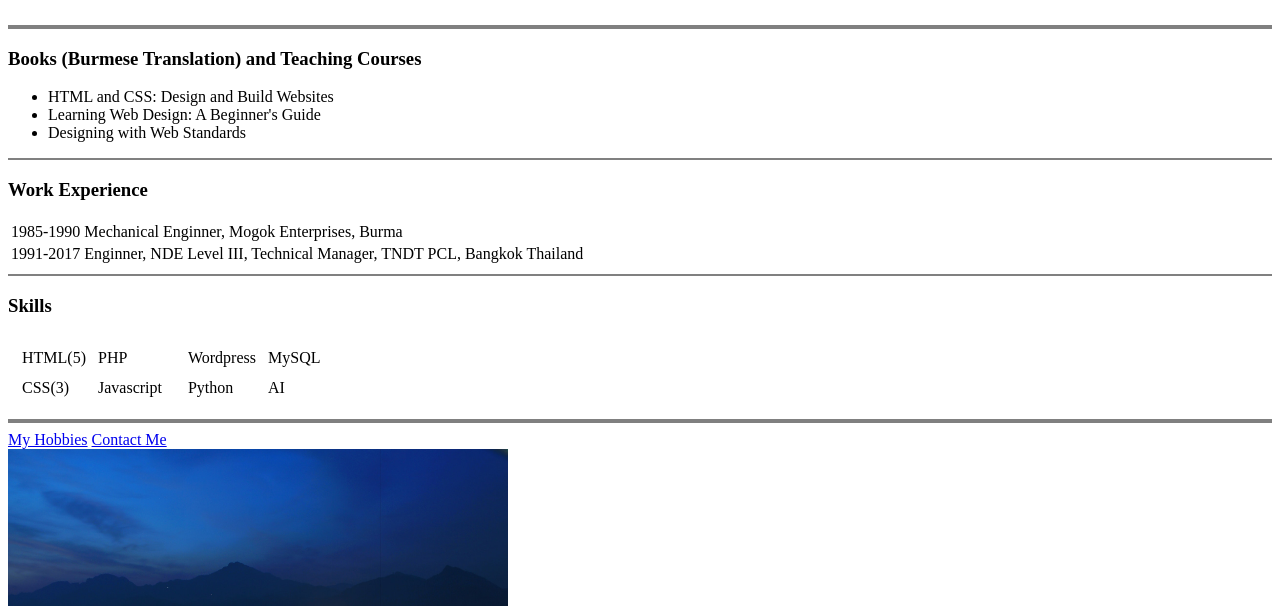
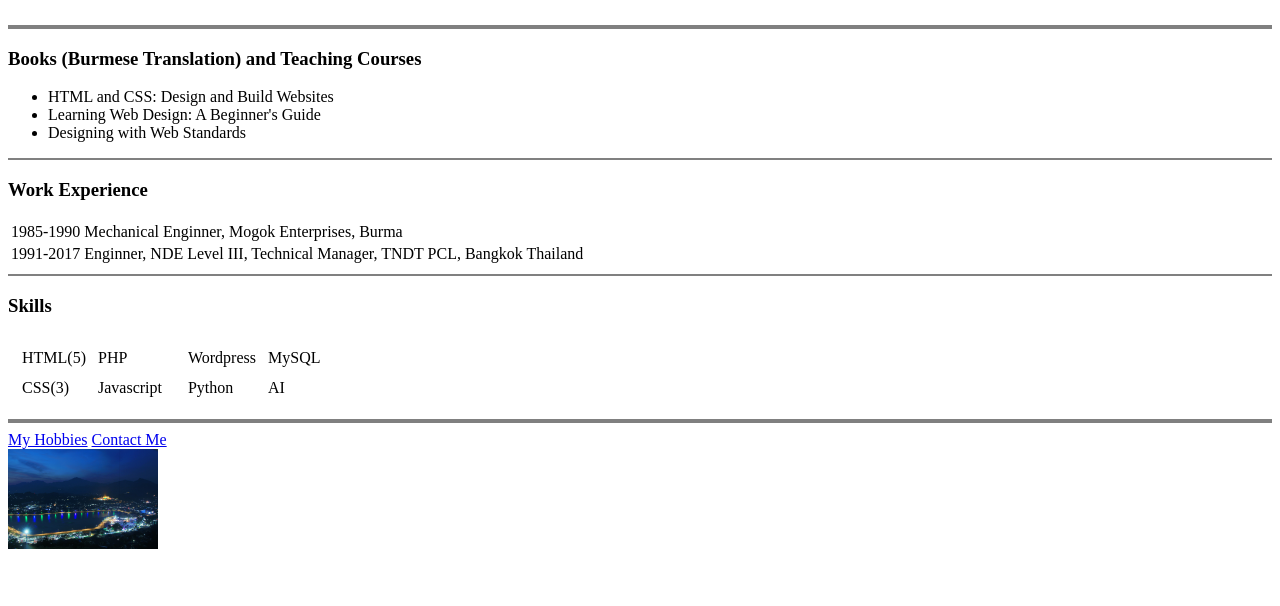
Before and after one commit to tinmaye/my-website, a plain HTML site: page index.html in a window 1280 px wide. Shown: the part 192-798 px from the top of the page. Drawn offline with Linux system fonts and the light colour scheme.

Commit message:
Update index.html

```diff
--- a/index.html
+++ b/index.html
@@ -68,7 +68,7 @@
 <hr size="4" noshade>
 <a href="hobbies.html">My Hobbies</a>
 <a href="contact-me.html">Contact Me</a><br/>
-<img src="MGK_Night View.jpg" width= "500" height= "400" alt="Mogok Picture"/>
+<img src="MGK_Night View.jpg" width= "150" height= "100" alt="Mogok Picture"/>
 </body>
 
 </html>
```
